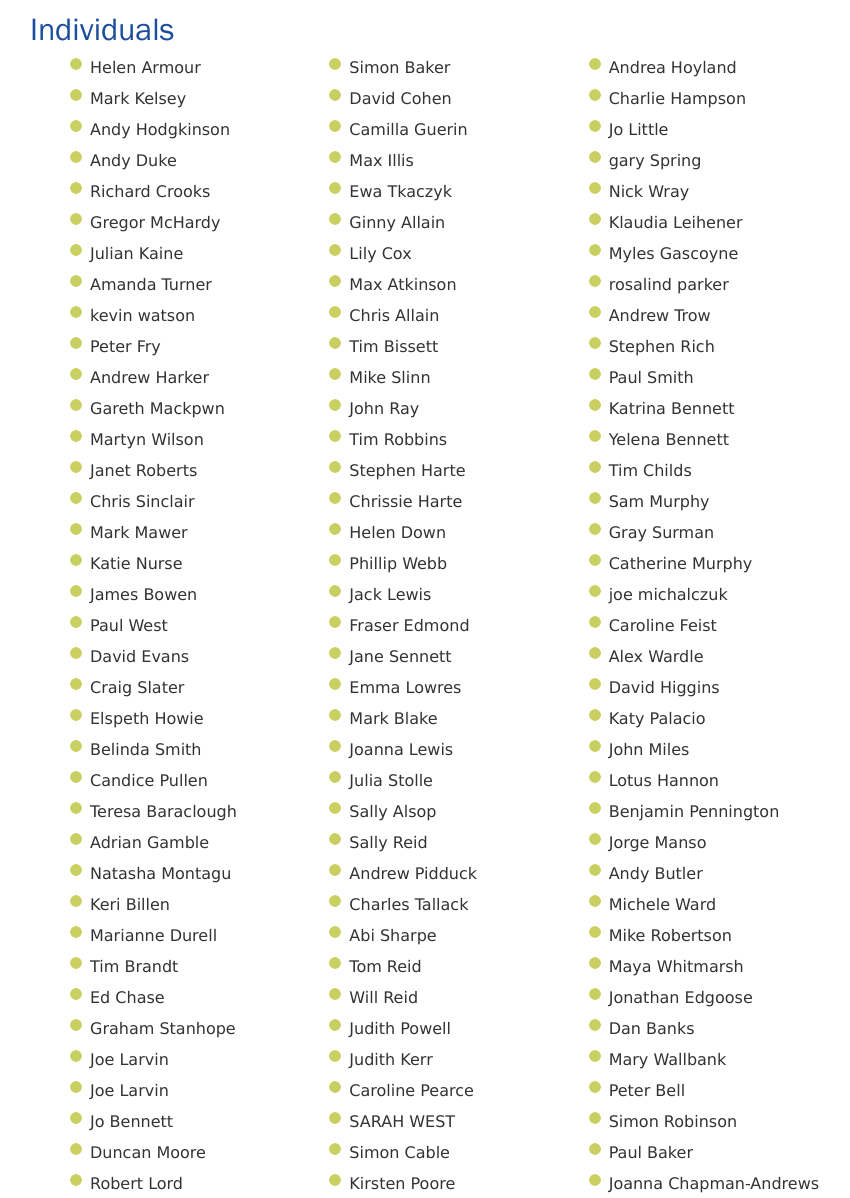
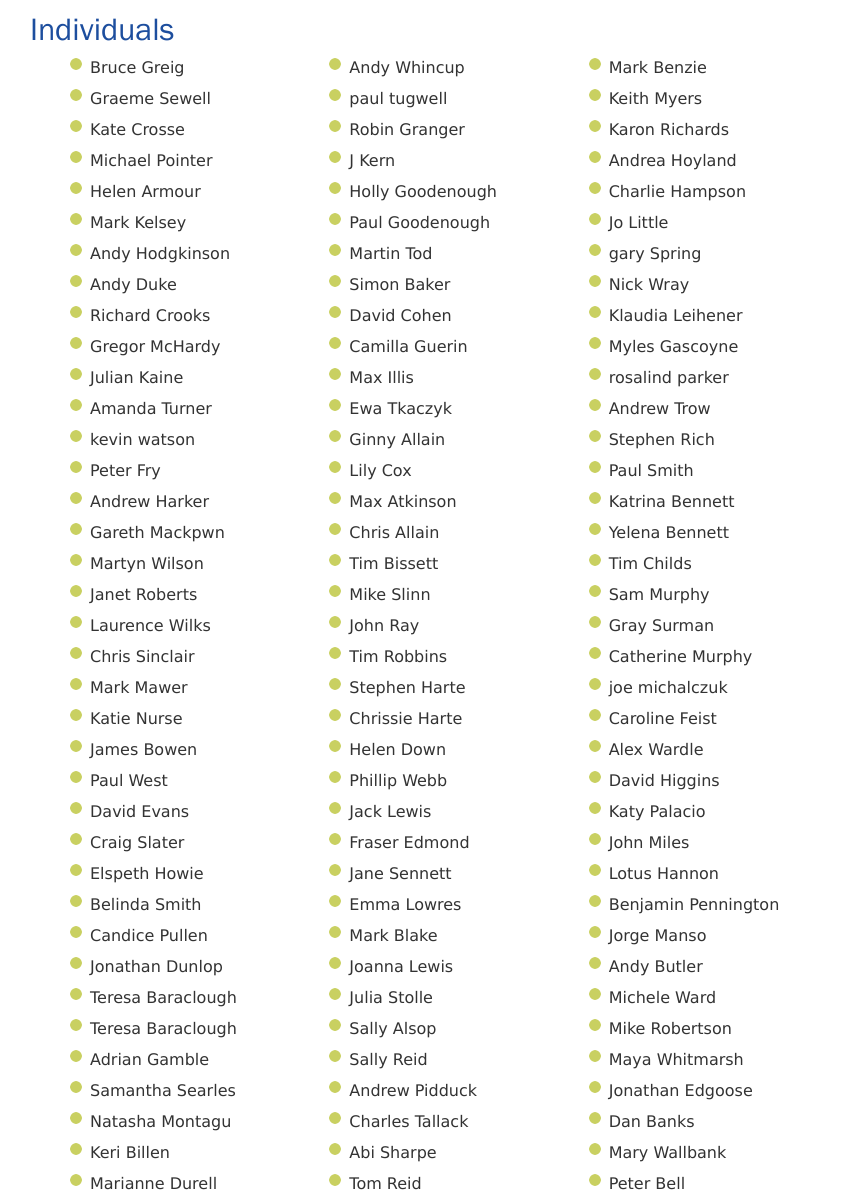
Before and after one commit to winchestercyclingcharter/winchestercyclingcharter.github.io, a Jekyll site: the page built from supporters.md, in a window 1280 px wide and 1400 px high, scrolled down 7787 px. Shown: the part 202-1400 px from the top of the window, without its empty margins (211-1061 px from the left). Built offline with Jekyll 4.4.1, drawn with Linux system fonts in a browser that asks for light colours; nearby versions of some CDN libraries; some of the changed lines change nothing that is shown; some of the changed text lies outside the part shown.

Commit message:
Update people.yml

```diff
--- a/_data/people.yml
+++ b/_data/people.yml
@@ -646,3 +646,14 @@
 - { lastname: Remnant, firstname: Rachel, dt: 20211016-075342-818314 }
 - { lastname: Durell, firstname: Marianne, dt: 20211016-204752-550036 }
 - { lastname: Wilson, firstname: Phillip, dt: 20211016-172916-471435 }
+- { lastname: Dunlop, firstname: Jonathan, dt: 20211017-071536-623807 }
+- { lastname: Tutton, firstname: Katherine , dt: 20211014-200305-638652 }
+- { lastname: Wilks, firstname: Laurence , dt: 20211017-105046-148991 }
+- { lastname: Pointer, firstname: Michael, dt: 20211017-192803-251067 }
+- { lastname: Walker, firstname: Roger, dt: 20211016-193754-986473 }
+- { lastname: Crosse, firstname: Kate , dt: 20211018-074624-616346 }
+- { lastname: Marshall , firstname: Joe, dt: 20211016-135301-782828 }
+- { lastname: Sewell, firstname: Graeme, dt: 20211018-080648-370162 }
+- { lastname: Baraclough, firstname: Teresa, dt: 20211017-065219-250090 }
+- { lastname: Greig, firstname: Bruce, dt: 20211018-082031-981525 }
+- { lastname: Searles, firstname: Samantha, dt: 20211017-061943-033243 }
```
